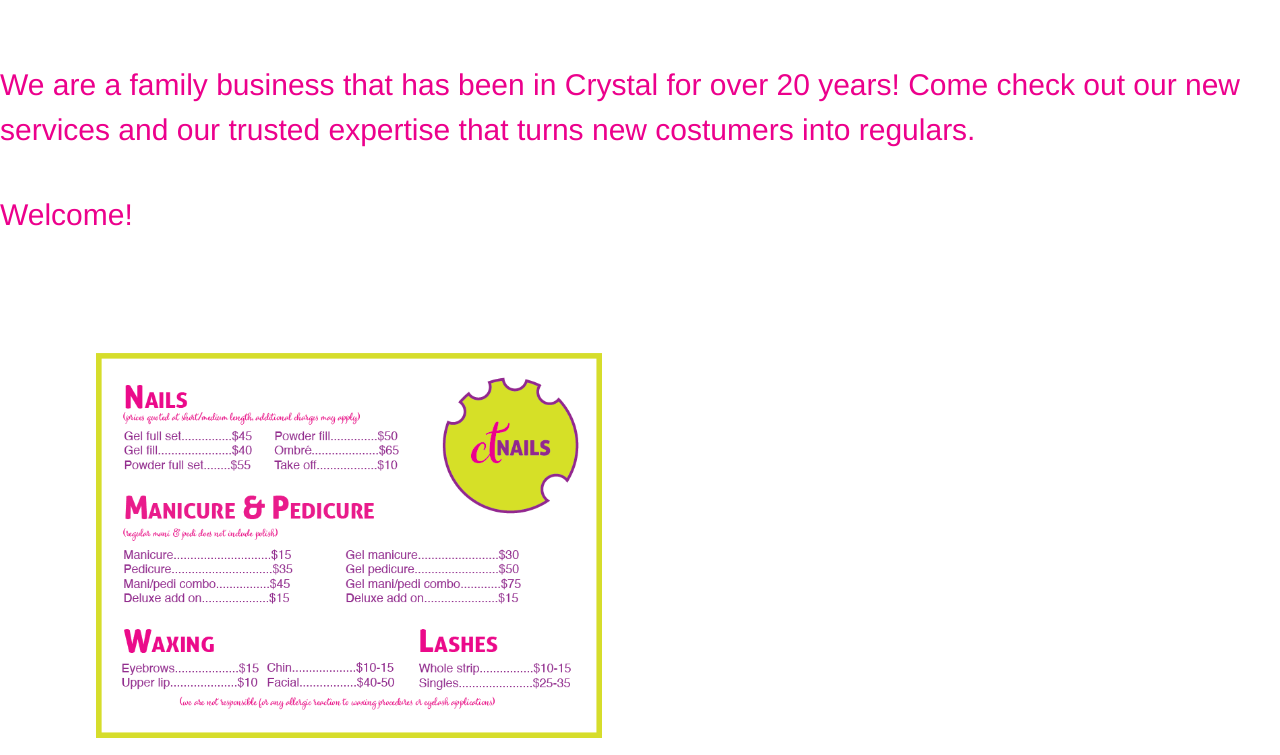
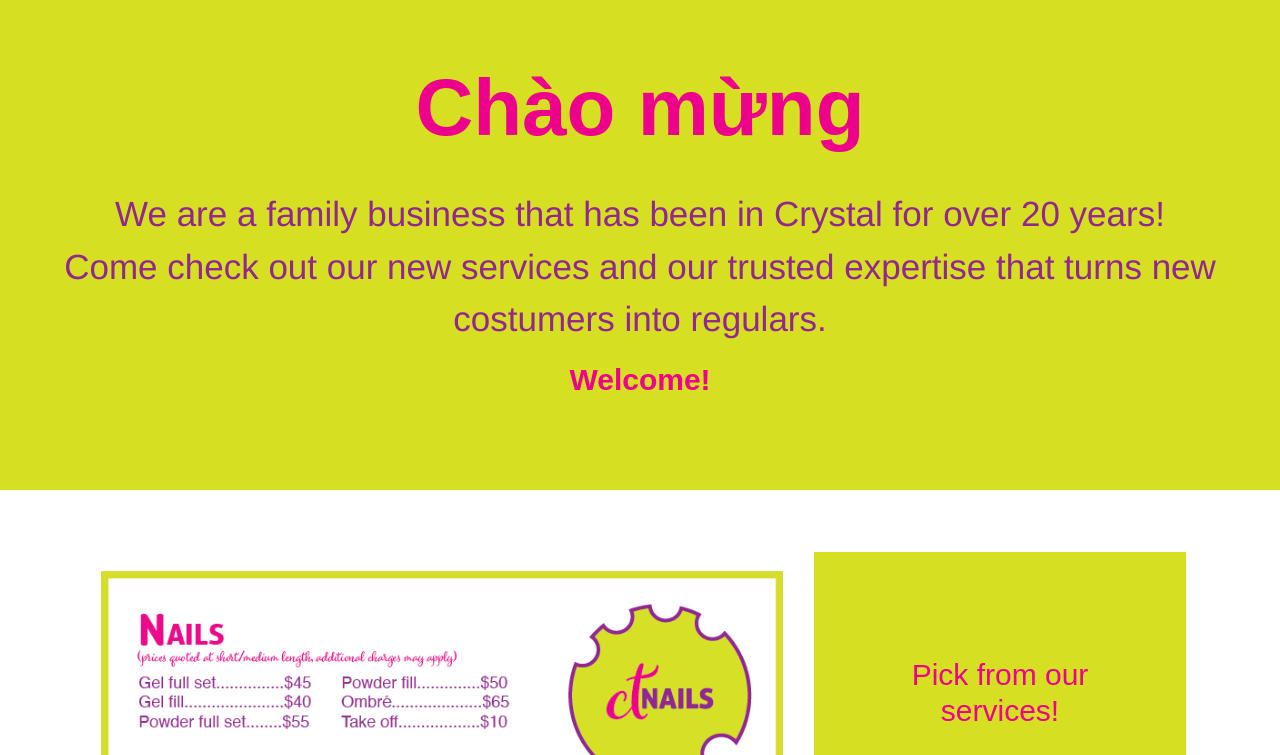
Before and after one commit to op5809uf/CTnails, a plain HTML site: page index.html in a window 1280 px wide. Shown: the part 792-1547 px from the top of the page. Drawn offline with nearby package versions, Linux system fonts and the light colour scheme.

Commit message:
about and services
changed the about and services css

```diff
--- a/index.html
+++ b/index.html
@@ -53,17 +53,18 @@
         <img src="images/heroimage.png" class="img-fluid" alt="heroimage" />
       </div>
     </section>
-    <hr style="height: 30px" />
     <!-- ABOUT-->
-    <section>
+    <section class="about">
       <div id="about">
+        <h1>Chào mừng</h1>
+        <br />
         <p>
-          We are a family business that has been in Crystal for over 20 years!
+          We are a family business that has been in Crystal for over 20
+          years!<br />
           Come check out our new services and our trusted expertise that turns
           new costumers into regulars.
         </p>
-        <br />
-        <p>Welcome!</p>
+        <h3>Welcome!</h3>
         <br />
       </div>
     </section>
@@ -72,12 +73,15 @@
     <div class="container">
       <div class="row" id="services">
         <div class="row">
-          <div class="col-6">
+          <div class="col-8">
             <img
               src="images/Menunails.png"
               class="img-fluid rounded"
               alt="services"
             />
+          </div>
+          <div class="col-4 about">
+            <h2>Pick from our services!</h2>
           </div>
         </div>
       </div>
--- a/src/style.css
+++ b/src/style.css
@@ -4,32 +4,12 @@
   --accent-color: #d7df23;
   --buttons-color: #d7df23;
   --active-color: #ec008c;
-  --heading-font: "Helvetica";
-  --text-font: "Helvetica", Helvetica, Arial, sans-serif;
+  --heading-font: "aller-display", sans-serif;
+  --text-font: "Helvetica", Arial, sans-serif;
 }
 
 body {
   background-color: var(--hero-color);
-}
-h1 {
-  font-family: var(--heading-font);
-  text-align: center;
-  font-size: 80px;
-  font-weight: bold;
-  color: var(--primary-color);
-}
-
-h2 {
-  font-family: var(--text-font);
-  color: var(--accent-color);
-}
-
-h3 {
-  font-family: var(--heading-font);
-  font-weight: bold;
-  color: var(--active-color);
-  font-size: 30px;
-  text-align: center;
 }
 
 h4 {
@@ -39,14 +19,6 @@ h4 {
   font-size: 18px;
   text-align: center;
   margin-top: 10px;
-}
-
-p {
-  font-family: var(--text-font);
-  font-size: 30px;
-  font-weight: normal;
-  color: var(--active-color);
-  line-height: 1.5;
 }
 
 .logo-image {
@@ -134,8 +106,46 @@ nav h3 {
   size: cover;
   position: center center;
 }
+/* about section */
+.about {
+  background-color: var(--accent-color);
+  padding: 60px;
+}
 
-/* back to top */
+h1 {
+  font-family: var(--heading-font);
+  text-align: center;
+  font-size: 80px;
+  font-weight: bold;
+  color: var(--active-color);
+}
+
+p {
+  font-family: var(--text-font);
+  text-align: center;
+  font-size: 35px;
+  font-weight: normal;
+  color: var(--primary-color);
+  line-height: 1.5;
+}
+
+h3 {
+  font-family: var(--heading-font);
+  font-weight: bold;
+  color: var(--active-color);
+  font-size: 30px;
+  text-align: center;
+}
+
+h2 {
+  font-family: var(--heading-font);
+  color: var(--active-color);
+  font-size: 30px;
+  text-align: center;
+  padding-top: 45px;
+}
+
+/* bottom */
 
 .hero-back {
   text-align: center;
```
